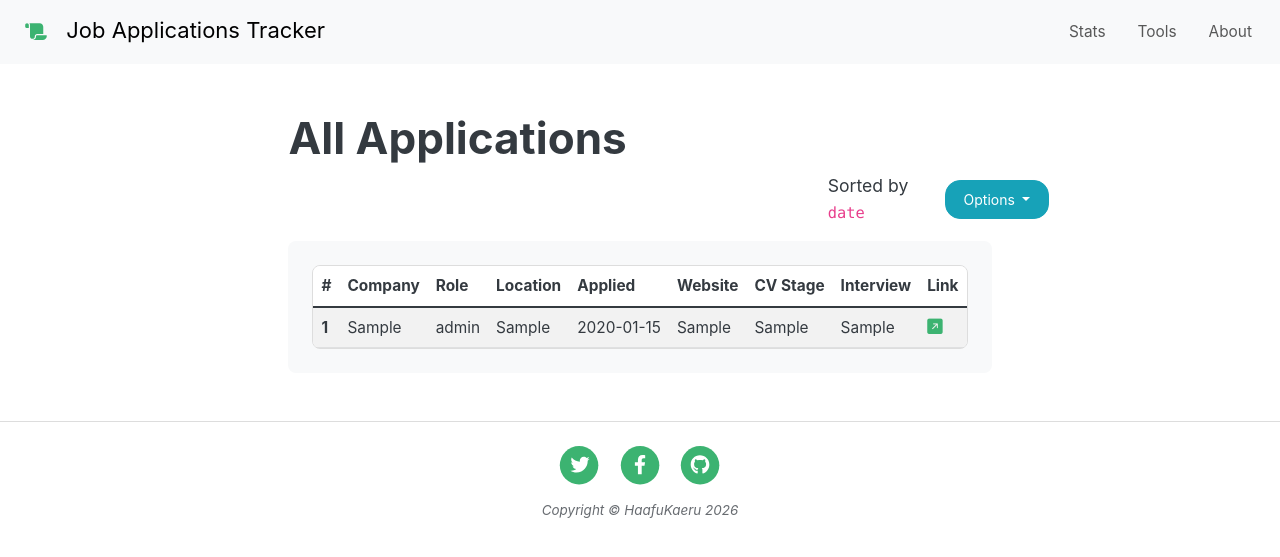
After one commit to HaafuKaeru/Job-Application-Logger, a Flask app: page /tools/view?sort_by=date in a window 1280 px wide. The commit adds this page. Shown: the top 557 px of the page. Run offline with Flask 3, Linux system fonts and the light colour scheme; tables that the repository leaves empty hold one stand-in row (values such as "Sample post"); some libraries are stand-ins or nearby versions.

Commit message:
Backend work to display data

```diff
--- /dev/null
+++ b/app/data_manager.py
@@ -0,0 +1,80 @@
+from flask import Blueprint, redirect, url_for, render_template, request
+from database import JobListing, db
+from sqlalchemy import or_
+import csv
+import datetime as dt
+
+
+# helper functions
+
+def db_sort_by(key) -> list[JobListing]:
+    table = []
+    for entry in db.session.query(JobListing).order_by(key):
+        table.append(entry)
+    return table
+
+def db_count_all() -> int:
+    return db.session.query(JobListing.id).count()
+
+def db_count_ghosted() -> int:
+    results = db.session.execute(
+        db.select(JobListing).where(
+            or_(
+                JobListing.cv_stage == "",
+                JobListing.cv_stage.contains("?")
+            )
+        )
+    )
+    return len(list(results.scalars()))
+
+def db_count_cv_accepted() -> int:
+    results = db.session.execute(db.select(JobListing).where(JobListing.cv_stage == "Yes")).scalars()
+    return len(list(results))
+
+def db_count_interviews() -> int:
+    results = db.session.execute(db.select(JobListing).where(JobListing.interview_stage == "Yes")).scalars()
+    return len(list(results))
+
+
+data = Blueprint("data", __name__)
+
+
+@data.route("/import_csv")
+def import_csv():
+    filename = "job_applications.csv"
+    with open(filename, newline="") as csvfile:
+        file_reader = csv.reader(csvfile)
+        header = next(file_reader, None)
+        for line in file_reader:
+            entry = JobListing(
+                **{header[i]: line[i] for i in range(len(line))}
+            )
+            entry.date = dt.datetime.strptime(entry.date, "%d/%m/%Y")
+            db.session.add(entry)
+            db.session.commit()
+    return redirect(url_for("tools"))
+
+
+@data.route("/tools/view")
+def view():
+    sort_by = request.args.get("sort_by")
+    table = []
+    if sort_by == "date":
+        table = db_sort_by(JobListing.date)
+    if sort_by == "company":
+        table = db_sort_by(JobListing.company)
+    if sort_by == "role":
+        table = db_sort_by(JobListing.role)
+    return render_template("view.html", table=table, sort_by=sort_by)
+
+
+@data.route("/tools/add")
+def add():
+    return render_template("add.html")
+
+
+@data.route("/tools/delete")
+def delete():
+    JobListing.query.delete()
+    db.session.commit()
+    return redirect(url_for("tools"))
--- a/app/main.py
+++ b/app/main.py
@@ -1,9 +1,12 @@
-from flask import Flask, render_template, url_for, request, redirect
+from flask import Flask, render_template
 from flask_bootstrap import Bootstrap5
-from database import db, JobListing
+from database import db
+
+from data_manager import data, db_count_all, db_count_ghosted, db_count_cv_accepted, db_count_interviews
 
 
 app = Flask(__name__)
+app.register_blueprint(data)
 app.config['SECRET_KEY'] = '8BYkEfBA6O6donzWlSihBXox7C0sKR6b'
 app.config['SQLALCHEMY_DATABASE_URI'] = 'sqlite:///job-listings.db'
 
@@ -18,7 +21,17 @@ with app.app_context():
 
 @app.route("/")
 def home():
-    return render_template("index.html")
+    total = db_count_all()
+    ghosted = db_count_ghosted()
+    cv_accepted = db_count_cv_accepted()
+    interviews = db_count_interviews()
+    info = {
+        "total": total,
+        "ghosted": ghosted,
+        "cv_accepted": cv_accepted,
+        "interviews": interviews,
+    }
+    return render_template("index.html", **info)
 
 
 @app.route("/stats")
@@ -31,5 +44,10 @@ def about():
     return render_template("about.html")
 
 
+@app.route("/tools")
+def tools():
+    return render_template("tools.html")
+
+
 if __name__ == '__main__':
     app.run(debug=True)
--- a/app/static/css/custom.css
+++ b/app/static/css/custom.css
@@ -1,3 +1,20 @@
 span.fa-stack {
   color: MediumSeaGreen;
 }
+
+i.green {
+  color: MediumSeaGreen;
+}
+
+a.add-margin {
+  margin-right: 10px;
+}
+
+td {
+    padding: 20px;
+    text-align: left;
+}
+
+#justify {
+  text-align: justify;
+}
--- a/app/templates/about.html
+++ b/app/templates/about.html
@@ -1,4 +1,8 @@
 {% extends "base.html" %}
+
+{% block title %}
+  About
+{% endblock %}
 
 {% block content %}
 <br>
--- a/app/templates/add.html
+++ b/app/templates/add.html
@@ -0,0 +1 @@
+<!--maybe use flask-wtforms-->
--- a/app/templates/base.html
+++ b/app/templates/base.html
@@ -3,19 +3,26 @@
 <head>
   <meta charset="UTF-8">
   <meta name="viewport" content="width=device-width, initial-scale=1">
-  <title>{% block title %}{% endblock %}</title>
-  {% block styles %}
+  <title>JAT | {% block title %}{% endblock %}</title>
   {{ bootstrap.load_css() }}
   <!-- Font Awesome icons (free version)-->
   <script src="https://use.fontawesome.com/releases/v6.3.0/js/all.js" crossorigin="anonymous"></script>
-  <!-- https://bootswatch.com/litera/ -->
+  <!--  Bootstrap icons-->
+  <link rel="stylesheet" href="https://cdn.jsdelivr.net/npm/bootstrap-icons@1.13.2/font/bootstrap-icons.min.css">
+  <!-- Litera Bootstrap theme: https://bootswatch.com/litera/ -->
   <link rel="stylesheet" href="{{ url_for('static', filename='css/bootstrap-litera.css') }}"/>
+  <!--  Custom css adjustments-->
   <link rel="stylesheet" href="{{ url_for('static', filename='css/custom.css') }}"/>
-  {% endblock %}
+  <!--  Website icon-->
+  <link rel="shortcut icon" href="{{ url_for('static', filename='assets/favicon.ico') }}">
 </head>
 <body>
   {% include "header.html" %}
   {% block content %}{% endblock %}
   {% include "footer.html" %}
+  <!--  Popper-->
+  <script src="https://unpkg.com/@popperjs/core@2"></script>
+  <!--  Bootstrap JS-->
+  <script src="https://cdn.jsdelivr.net/npm/bootstrap@5.3.9/dist/js/bootstrap.bundle.min.js" integrity="sha384-WyOxWvTyr1QaMPfiPJSv76iReVthorl5uWlFtZPyK0IEB0hGzo9y5Bp9mYanr8Bu" crossorigin="anonymous"></script>
 </body>
 </html>
--- a/app/templates/header.html
+++ b/app/templates/header.html
@@ -1,19 +1,18 @@
 <nav class="navbar navbar-expand-lg bg-light" data-bs-theme="light">
   <div class="container-fluid">
-    <a class="navbar-brand" href="https://github.com/HaafuKaeru/Job-Application-Logger" target="_blank">
-      <span class="fa-stack fa-sm">
-        <i class="fas fa-circle fa-stack-2x"></i>
-        <i class="fab fa-github fa-stack-1x fa-inverse"></i>
-      </span>
-      Job Applications Tracker
-    </a>
+      <a class="navbar-brand" href="{{ url_for('home') }}">
+        <span class="fa-stack fa-sm">
+          <i class="fa-solid fa-scroll fa-stack-1x"></i>
+        </span>
+        Job Applications Tracker
+      </a>
     <div class="collapse navbar-collapse" id="navbarColor03">
       <ul class="navbar-nav ms-auto">
         <li class="nav-item px-2">
-          <a class="nav-link" href="{{ url_for('home') }}">Home</a>
+          <a class="nav-link" href="{{ url_for('stats') }}">Stats</a>
         </li>
         <li class="nav-item px-2">
-          <a class="nav-link" href="{{ url_for('stats') }}">Stats</a>
+          <a class="nav-link" href="{{ url_for('tools') }}">Tools</a>
         </li>
         <li class="nav-item px-2">
           <a class="nav-link" href="{{ url_for('about') }}">About</a>
--- a/app/templates/stats.html
+++ b/app/templates/stats.html
@@ -1,4 +1,8 @@
 {% extends "base.html" %}
+
+{% block title %}
+  Stats
+{% endblock %}
 
 {% block content %}
 <br>
--- /dev/null
+++ b/app/templates/view.html
@@ -0,0 +1,82 @@
+{% extends "base.html" %}
+
+{% block title %}
+  Data Viewer
+{% endblock %}
+
+{% block content %}
+<div class="d-flex justify-content-center align-items-center mt-5">
+  <div class="row">
+    <div class="col">
+      <h1>
+      All Applications
+      </h1>
+      {% if table %}
+        <div class="container">
+          <div class="row justify-content-end align-items-center">
+            <div class="col-2">
+              <label>Sorted by <code>{{ sort_by }}</code></label>
+            </div>
+            <div class="col-1">
+              <div class="dropdown">
+                <button class="btn btn-info dropdown-toggle" type="button" data-bs-toggle="dropdown" aria-expanded="false">
+                  Options
+                </button>
+                <ul class="dropdown-menu">
+                  <li><a class="dropdown-item" href="{{ url_for('data.view', sort_by='date') }}">Date Applied</a></li>
+                  <li><a class="dropdown-item" href="{{ url_for('data.view', sort_by='company') }}">Company Name</a></li>
+                  <li><a class="dropdown-item" href="{{ url_for('data.view', sort_by='role') }}">Role Title</a></li>
+                </ul>
+              </div>
+            </div>
+          </div>
+        </div>
+        <div class="container p-4 mt-3 bg-body-tertiary rounded-3">
+          <div class="border rounded-3 overflow-auto">
+            <table class="table table-hover table-striped align-middle mb-0">
+              <thead>
+                <tr>
+                  <th scope="col">#</th>
+                  <th scope="col">Company</th>
+                  <th scope="col">Role</th>
+                  <th scope="col">Location</th>
+                  <th scope="col">Applied</th>
+                  <th scope="col">Website</th>
+                  <th scope="col">CV Stage</th>
+                  <th scope="col">Interview</th>
+                  <th scope="col">Link</th>
+                </tr>
+              </thead>
+              <tbody class="table-group-divider">
+                {% for row in table %}
+                  <tr>
+                    <th scope="row">{{ row.id }}</th>
+                    <td>{{ row.company }}</td>
+                    <td>{{ row.role }}</td>
+                    <td>{{ row.location }}</td>
+                    <td>{{ row.date }}</td>
+                    <td>{{ row.site }}</td>
+                    <td>{{ row.cv_stage }}</td>
+                    <td>{{ row.interview_stage }}</td>
+                    <td>
+                      <a href="{{ row.link }}" target="_blank">
+                        <span>
+                          <i class="bi bi-arrow-up-right-square-fill green"></i>
+                        </span>
+                      </a>
+                    </td>
+                  </tr>
+                {% endfor %}
+              </tbody>
+            </table>
+          </div>
+        </div>
+      {% else %}
+        <p class="lead">
+          Oof, so empty...
+        </p>
+      {% endif %}
+    </div>
+  </div>
+</div>
+{% endblock %}
```
Also changed, not shown: app/database.py (+2 -43 lines), app/templates/index.html (+24 -26 lines), app/templates/tools.html (added, +39 -0 lines).
